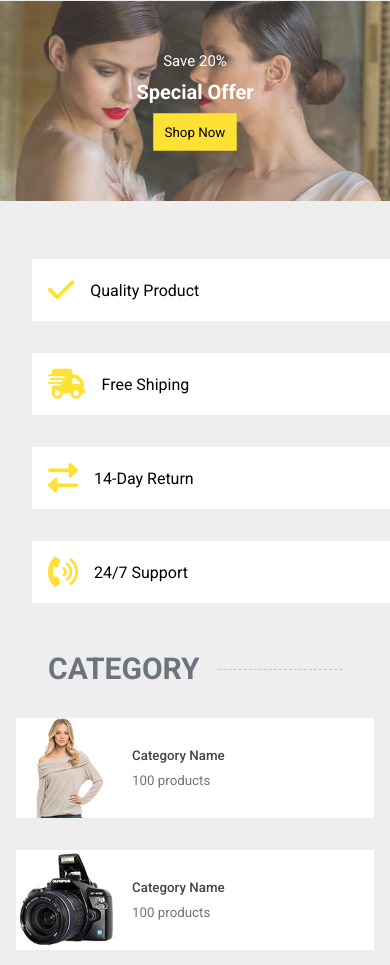
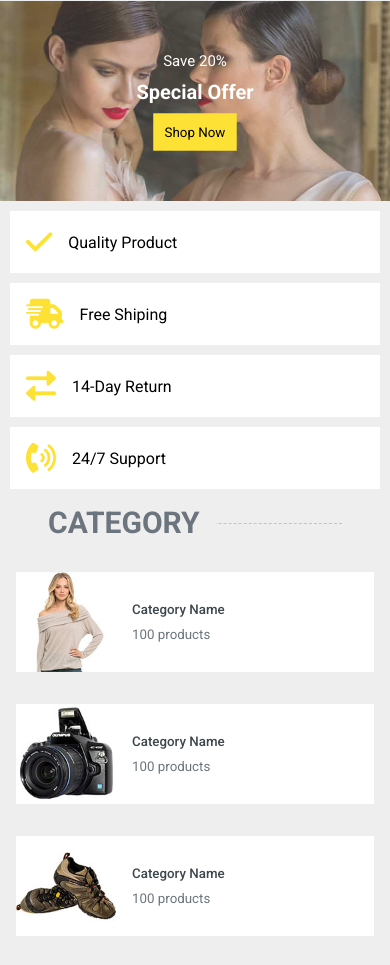
Before and after one commit to Marawanelhaggar1/e-commerce-Header, a plain HTML site: page index.html in a window 390 px wide. Shown: the part 739-1704 px from the top of the page. Drawn offline with Linux system fonts and the light colour scheme.

Commit message:
responsive 1

```diff
--- a/style.css
+++ b/style.css
@@ -444,10 +444,10 @@ nav {
 /* Features */
 
 .features {
-  display: flex;
-  justify-content: space-between;
-  align-items: center;
-  margin: 2rem 1rem;
+  display: grid;
+  grid-template-columns: repeat(auto-fill, minmax(300px, 1fr));
+  gap: 10px;
+  margin: 0 1rem;
 }
 
 .features div {
@@ -456,8 +456,6 @@ nav {
   display: flex;
   justify-content: flex-start;
   align-items: center;
-  margin-right: 20px;
-  width: 100%;
 }
 
 .features div i {
@@ -616,18 +614,7 @@ nav {
   }
 
   .features {
-    flex-wrap: wrap;
-    width: 100%;
-
-    text-align: center;
-  }
-
-  .features div {
-    width: 100%;
-    margin: 1rem;
-  }
-
-  .categories {
+    margin: 0 10px;
   }
 
   .categories .prod-content h3 {
```
